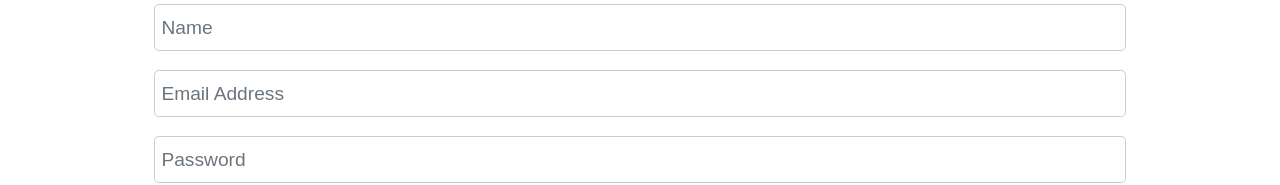
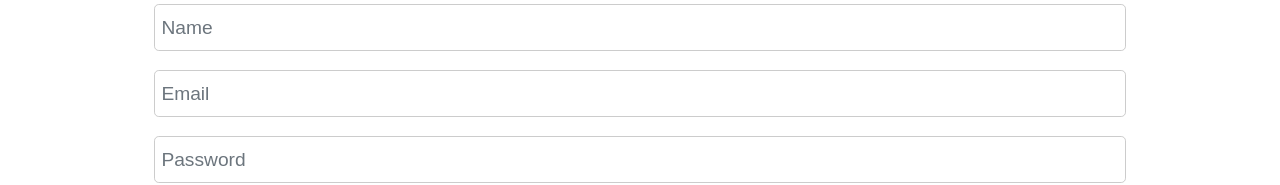
Before and after one commit to Schiiss/Home-Portal, a React (Create React App) app in the folder client/: page /register in a window 1280 px wide. Shown: the part 319-504 px from the top of the page. Built offline with nearby package versions, Linux system fonts and the light colour scheme.

Commit message:
Text Field Input Consolidation

```diff
--- a/client/src/components/auth/Login.js
+++ b/client/src/components/auth/Login.js
@@ -3,6 +3,7 @@
 import { connect } from "react-redux";
 import classnames from "classnames";
 import { loginUser } from "../../actions/authActions";
+import TextFieldGroup from "../common/TextFieldGroup";
 
 class Login extends Component {
   constructor() {
@@ -19,7 +20,7 @@
 
   componentDidMount() {
     if (this.props.auth.isAuthenticated) {
-      this.props.history.push("/dashboard/test");
+      this.props.history.push("/dashboard");
     }
   }
 
@@ -58,36 +59,22 @@
           <i className="fas fa-user" /> Sign into Your Account
         </p>
         <form className="form" onSubmit={this.onSubmit}>
-          <div className="form-group">
-            <input
-              type="email"
-              className={classnames("form-control form-control-lg", {
-                "is-invalid": errors.email
-              })}
+          <TextFieldGroup
             placeholder="Email Address"
             name="email"
+            type="email"
             value={this.state.email}
             onChange={this.onChange}
+            error={errors.email}
           />
-            {errors.email && (
-              <div className="invalid-feedback">{errors.email}</div>
-            )}
-          </div>
-          <div className="form-group">
-            <input
-              type="password"
-              className={classnames("form-control form-control-lg", {
-                "is-invalid": errors.password
-              })}
+          <TextFieldGroup
             placeholder="Password"
             name="password"
+            type="password"
             value={this.state.password}
             onChange={this.onChange}
+            error={errors.password}
           />
-            {errors.password && (
-              <div className="invalid-feedback">{errors.password}</div>
-            )}
-          </div>
           <input type="submit" className="btn btn-primary" value="Login" />
         </form>
         <p className="my-1">
--- a/client/src/components/auth/Register.js
+++ b/client/src/components/auth/Register.js
@@ -4,6 +4,7 @@
 import classnames from "classnames";
 import { connect } from "react-redux";
 import { registerUser } from "../../actions/authActions";
+import TextFieldGroup from "../common/TextFieldGroup";
 
 class Register extends Component {
   constructor() {
@@ -59,68 +60,37 @@
           <i className="fas fa-user" /> Create Your Account
         </p>
         <form className="form" noValidate onSubmit={this.onSubmit}>
-          <div className="form-group">
-            <input
-              type="text"
-              className={classnames("form-control form-control-lg", {
-                "is-invalid": errors.name
-              })}
+          <TextFieldGroup
             placeholder="Name"
             name="name"
             value={this.state.name}
             onChange={this.onChange}
+            error={errors.name}
           />
-            {errors.name && (
-              <div className="invalid-feedback">{errors.name}</div>
-            )}
-          </div>
-          <div className="form-group">
-            <input
+          <TextFieldGroup
+            placeholder="Email"
+            name="email"
             type="email"
-              className={classnames("form-control form-control-lg", {
-                "is-invalid": errors.email
-              })}
-              placeholder="Email Address"
-              name="email"
             value={this.state.email}
             onChange={this.onChange}
+            error={errors.email}
           />
-            {errors.email && (
-              <div className="invalid-feedback">{errors.email}</div>
-            )}
-          </div>
-          <div className="form-group">
-            <input
-              type="password"
-              className={classnames("form-control form-control-lg", {
-                "is-invalid": errors.password
-              })}
+          <TextFieldGroup
             placeholder="Password"
             name="password"
+            type="password"
             value={this.state.password}
             onChange={this.onChange}
-              minLength="6"
+            error={errors.password}
           />
-            {errors.password && (
-              <div className="invalid-feedback">{errors.password}</div>
-            )}
-          </div>
-          <div className="form-group">
-            <input
-              type="password"
-              className={classnames("form-control form-control-lg", {
-                "is-invalid": errors.password2
-              })}
+          <TextFieldGroup
             placeholder="Confirm Password"
             name="password2"
+            type="password"
             value={this.state.password2}
             onChange={this.onChange}
-              minLength="6"
+            error={errors.password2}
           />
-            {errors.password2 && (
-              <div className="invalid-feedback">{errors.password2}</div>
-            )}
-          </div>
           <input type="submit" className="btn btn-primary" value="Register" />
         </form>
         <p className="my-1">
--- /dev/null
+++ b/client/src/components/common/TextFieldGroup.js
@@ -0,0 +1,50 @@
+import React from "react";
+import classnames from "classnames";
+import PropTypes from "prop-types";
+
+const TextFieldGroup = ({
+  name,
+  placeholder,
+  value,
+  label,
+  error,
+  info,
+  type,
+  onChange,
+  disabled
+}) => {
+  return (
+    <div className="form-group">
+      <input
+        type={type}
+        className={classnames("form-control form-control-lg", {
+          "is-invalid": error
+        })}
+        placeholder={placeholder}
+        name={name}
+        value={value}
+        onChange={onChange}
+        disabled={disabled}
+      />
+      {info && <small className="form-text text-muted">{info}</small>}
+      {error && <div className="invalid-feedback">{error}</div>}
+    </div>
+  );
+};
+
+TextFieldGroup.propTypes = {
+  name: PropTypes.string.isRequired,
+  placeholder: PropTypes.string,
+  value: PropTypes.string.isRequired,
+  info: PropTypes.string,
+  error: PropTypes.string,
+  type: PropTypes.string.isRequired,
+  onChange: PropTypes.func.isRequired,
+  disabled: PropTypes.string
+};
+
+TextFieldGroup.defaultProps = {
+  type: "text"
+};
+
+export default TextFieldGroup;
```
Also changed, not shown: client/src/img/showcase.jpg. Lines whose indentation alone changed are shown as unchanged.
